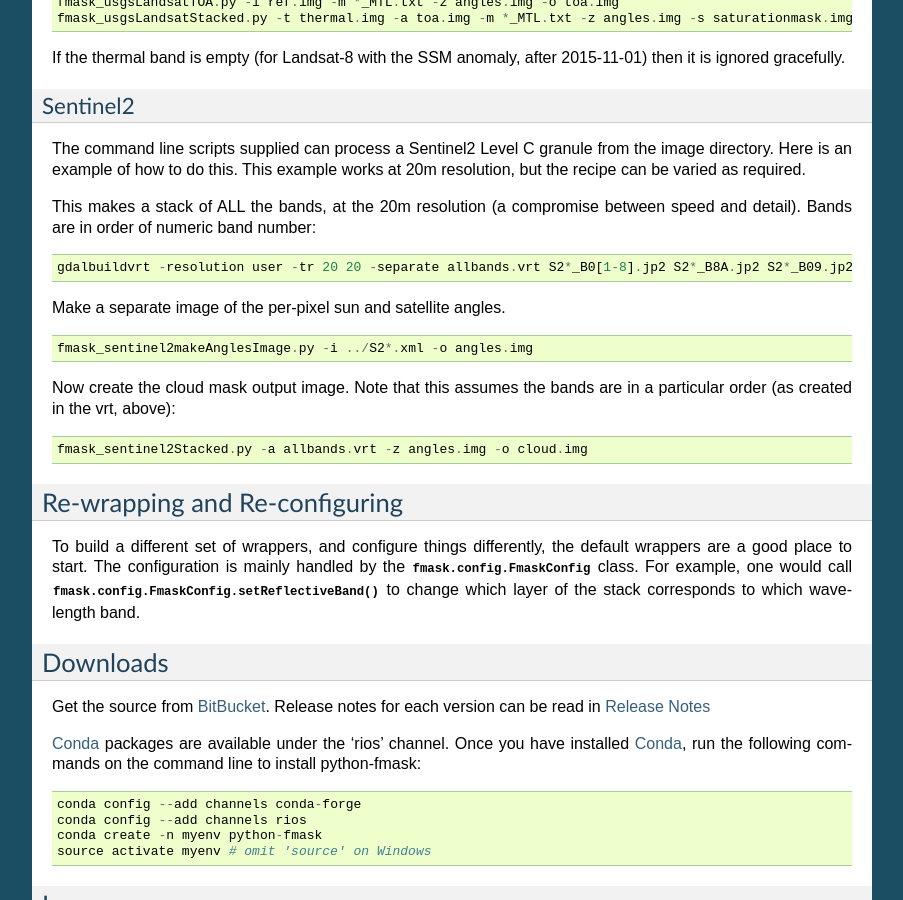
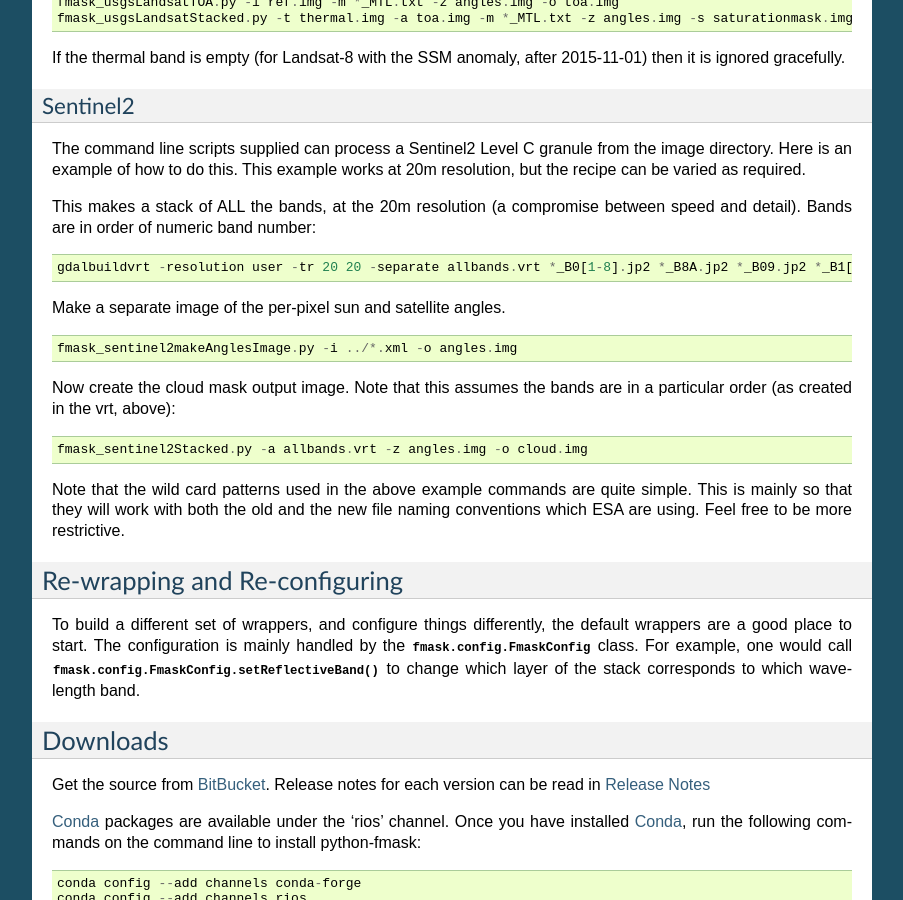
Before and after one commit to ubarsc/python-fmask, a Sphinx documentation site: the page built from doc/source/index.rst, in a window 1280 px wide and 900 px high, scrolled down 1774 px. Shown: the whole window, without its empty margins (198-1101 px from the left). Built offline with Sphinx 7.4.7, drawn with Linux system fonts in a browser that asks for light colours; formulas are drawn with MathJax 3.

Commit message:
index.rst: Make the Sentinel-2 example wild cards less restrictive, so that the example commands given will actually work with ESA's new file naming conventions, as well as the old. Added a note to explain this.

```diff
--- a/doc/source/index.rst
+++ b/doc/source/index.rst
@@ -113,16 +113,20 @@ recipe can be varied as required.
 This makes a stack of ALL the bands, at the 20m resolution (a compromise between speed and detail).
 Bands are in order of numeric band number::
 
-    gdalbuildvrt -resolution user -tr 20 20 -separate allbands.vrt S2*_B0[1-8].jp2 S2*_B8A.jp2 S2*_B09.jp2 S2*_B1[0-2].jp2
+    gdalbuildvrt -resolution user -tr 20 20 -separate allbands.vrt *_B0[1-8].jp2 *_B8A.jp2 *_B09.jp2 *_B1[0-2].jp2
 
 Make a separate image of the per-pixel sun and satellite angles. ::
 
-    fmask_sentinel2makeAnglesImage.py -i ../S2*.xml -o angles.img
+    fmask_sentinel2makeAnglesImage.py -i ../*.xml -o angles.img
 
 Now create the cloud mask output image.
 Note that this assumes the bands are in a particular order (as created in the vrt, above)::
 
     fmask_sentinel2Stacked.py -a allbands.vrt -z angles.img -o cloud.img
+
+Note that the wild card patterns used in the above example commands are quite simple. This is
+mainly so that they will work with both the old and the new file naming conventions which ESA
+are using. Feel free to be more restrictive.
 
 
 Re-wrapping and Re-configuring
```
